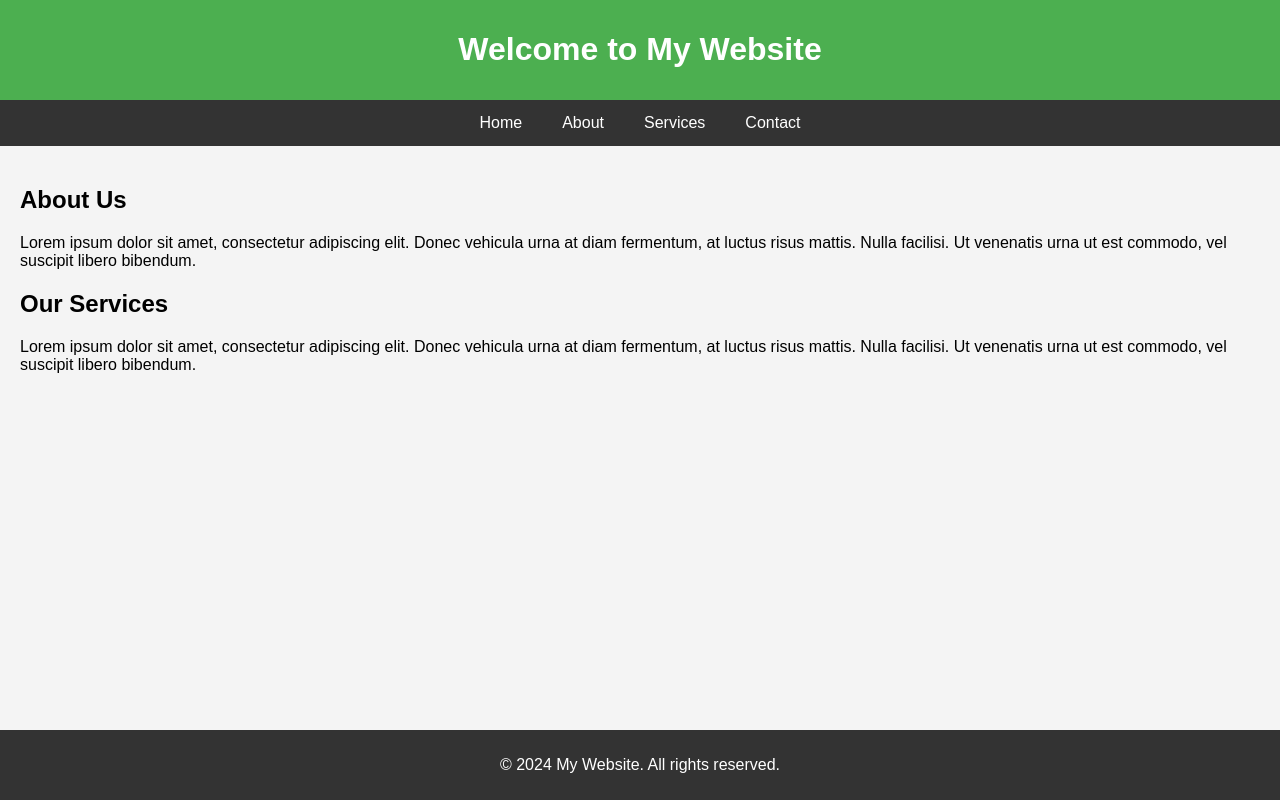
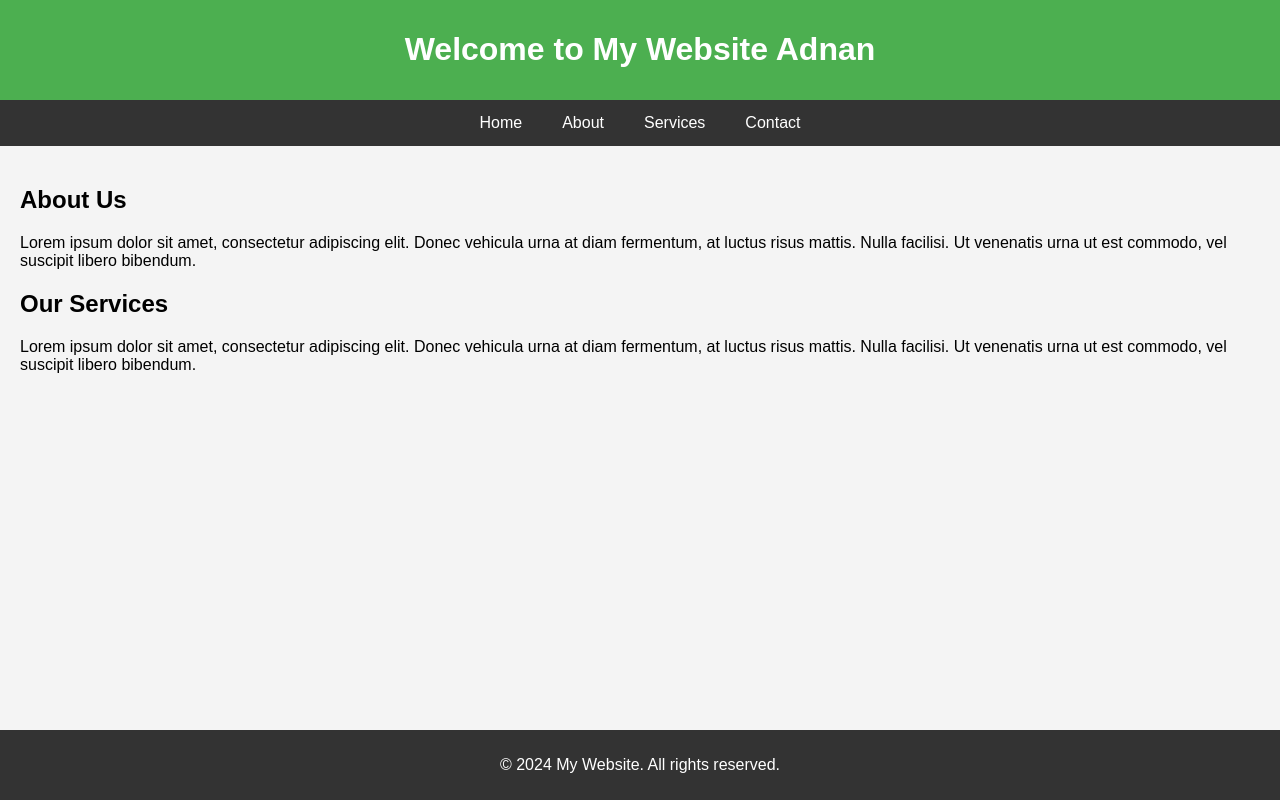
Before and after one commit to adnan-07/myrepo, a plain HTML site: page index.html in a window 1280 px wide. Drawn offline with Linux system fonts and the light colour scheme.

Commit message:
new commit1

```diff
--- a/index.html
+++ b/index.html
@@ -48,7 +48,7 @@
 </head>
 <body>
     <header>
-        <h1><b>Welcome to My Website</b></h1>
+        <h1><b>Welcome to My Website Adnan</b></h1>
     </header>
     <nav>
         <a href="#">Home</a>
```
